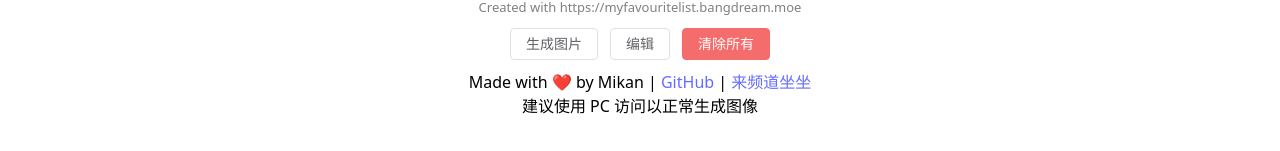
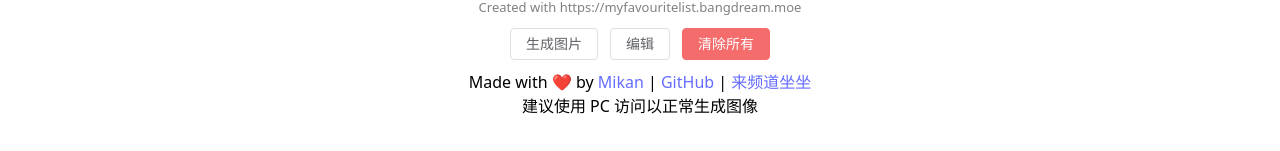
Before and after one commit to mitian233/bang-dream-favourite-list, a Vue app in the folder frontend/: page / in a window 1280 px wide. Shown: the part 646-797 px from the top of the page. Built offline with nearby package versions, Linux system fonts and the light colour scheme.

Commit message:
ui improvement

```diff
--- a/frontend/src/App.vue
+++ b/frontend/src/App.vue
@@ -3,10 +3,12 @@ import SongsListView from "./components/songsListView.vue";
 </script>
 
 <template>
-  <songs-list-view/>
-  <div style="margin: 10px 0 0 0;padding: 0;">
-    <p>Made with ❤ by Mikan | <a href="https://github.com/mitian233/bang-dream-favourite-list">GitHub</a> | <a href="https://pd.qq.com/s/5smpnsao5">来频道坐坐</a></p>
-    <p>建议使用 PC 访问以正常生成图像</p>
+  <div class="htmlbody">
+    <songs-list-view/>
+    <div style="margin: 10px 0 0 0;padding: 0;text-align: center;">
+      <p>Made with ❤ by <a href="https://mikan.bangdream.moe/">Mikan</a> | <a href="https://github.com/mitian233/bang-dream-favourite-list">GitHub</a> | <a href="https://pd.qq.com/s/5smpnsao5">来频道坐坐</a></p>
+      <p>建议使用 PC 访问以正常生成图像</p>
+    </div>
   </div>
 </template>
 
--- a/frontend/src/components/songsListView.vue
+++ b/frontend/src/components/songsListView.vue
@@ -12,7 +12,7 @@ const handleClose = (done: () => void) => {
 }
 </script>
 <template>
-  <div id="gird">
+  <div id="gird" style="text-align: center;">
     <h1 style="margin-bottom: 30px">邦邦生涯个人喜好表</h1>
     <div class="grid grid-cols-6 gap-4 w-fit" style="padding: 0 20px 10px 20px">
       <div v-for="item in listItem" class="border-4 border-black rounded-xl bg-white h-40 w-40 relative">
@@ -34,7 +34,7 @@ const handleClose = (done: () => void) => {
       <p style="font-size: 13px;color: gray;padding-bottom: 10px">Created with https://myfavouritelist.bangdream.moe</p>
     </div>
   </div>
-  <el-dialog v-model="pickUpVisible" title="选择歌曲" width="30%" :before-close="handleClose" draggable>
+  <el-dialog v-model="pickUpVisible" title="选择歌曲" width="450px" :before-close="handleClose" draggable>
     <span>选择单元格：</span>
     <el-select v-model="selectBoxIndex" class="m-2" placeholder="Select" size="large" filterable>
       <el-option v-for="item in listItem" :key="item.title" :label="item.title" :value="listItem.indexOf(item)"/>
@@ -54,21 +54,26 @@ const handleClose = (done: () => void) => {
       </span>
     </template>
   </el-dialog>
-  <div>
+  <div style="text-align: center;">
     <el-button @click="saveImg">生成图片</el-button>
     <el-button @click="editWindow">编辑</el-button>
     <el-button type="danger" @click="deleteAll">清除所有</el-button>
   </div>
-  <el-dialog v-model="saveImgDialogVisible" title="图片生成记录" width="70%" v-loading="imgDialogLoading">
-    <p>长按以保存</p>
-    <div id="saveimagecanvas"></div>
-    <template #footer>
+  <div>
+    <el-dialog v-model="saveImgDialogVisible" title="图片生成记录" width="70%" v-loading="imgDialogLoading">
+      <p>可向下滚动，右键以保存</p>
+      <div id="canvascontainer" style="position: relative;">
+        <div id="saveimagecanvas">
+        </div>
+      </div>
+      <template #footer>
       <span class="dialog-footer">
         <el-button type="danger" @click="deleteRecord">删除生成记录</el-button>
         <el-button type="primary" @click="saveImgDialogVisible = false">关闭</el-button>
       </span>
-    </template>
-  </el-dialog>
+      </template>
+    </el-dialog>
+  </div>
 </template>
 
 <script lang="ts">
@@ -125,6 +130,13 @@ export default {
         scrollX: 0,
       }).then(canvas => {
         document.querySelector('#saveimagecanvas').appendChild(canvas).style.width = '100%'
+        let imgUrl = canvas.toDataURL()
+        const link = document.createElement('a')
+        link.download = new Date().getTime() + '.png'
+        link.href = imgUrl
+        document.body.appendChild(link)
+        link.click()
+        document.body.removeChild(link)
       })
       this.imgDialogLoading = false
     },
@@ -161,8 +173,6 @@ export default {
           this.listItem[target].img = ''
         }
       })
-
-      //this.listItem[target].img = 'https://bestdori.com/assets/jp/musicjacket/musicjacket480_rip/assets-star-forassetbundle-startapp-musicjacket-musicjacket480-472_japari_park-jacket.png'
     }
     ,
     editAndSave(target,value) {
--- a/frontend/src/main.js
+++ b/frontend/src/main.js
@@ -1,8 +1,8 @@
 import { createApp } from 'vue'
+import './style.css'
+import App from './App.vue'
 import ElementPlus from 'element-plus'
 import 'element-plus/dist/index.css'
-import './style.css'
-import App from './App.vue'
 
 const app = createApp(App)
 app.use(ElementPlus).mount('#app')
--- a/frontend/src/style.css
+++ b/frontend/src/style.css
@@ -76,7 +76,6 @@ button:focus-visible {
   max-width: 1280px;
   margin: 0 auto;
   padding: 2rem;
-  text-align: center;
 }
 /*
 @media (prefers-color-scheme: light) {
```
